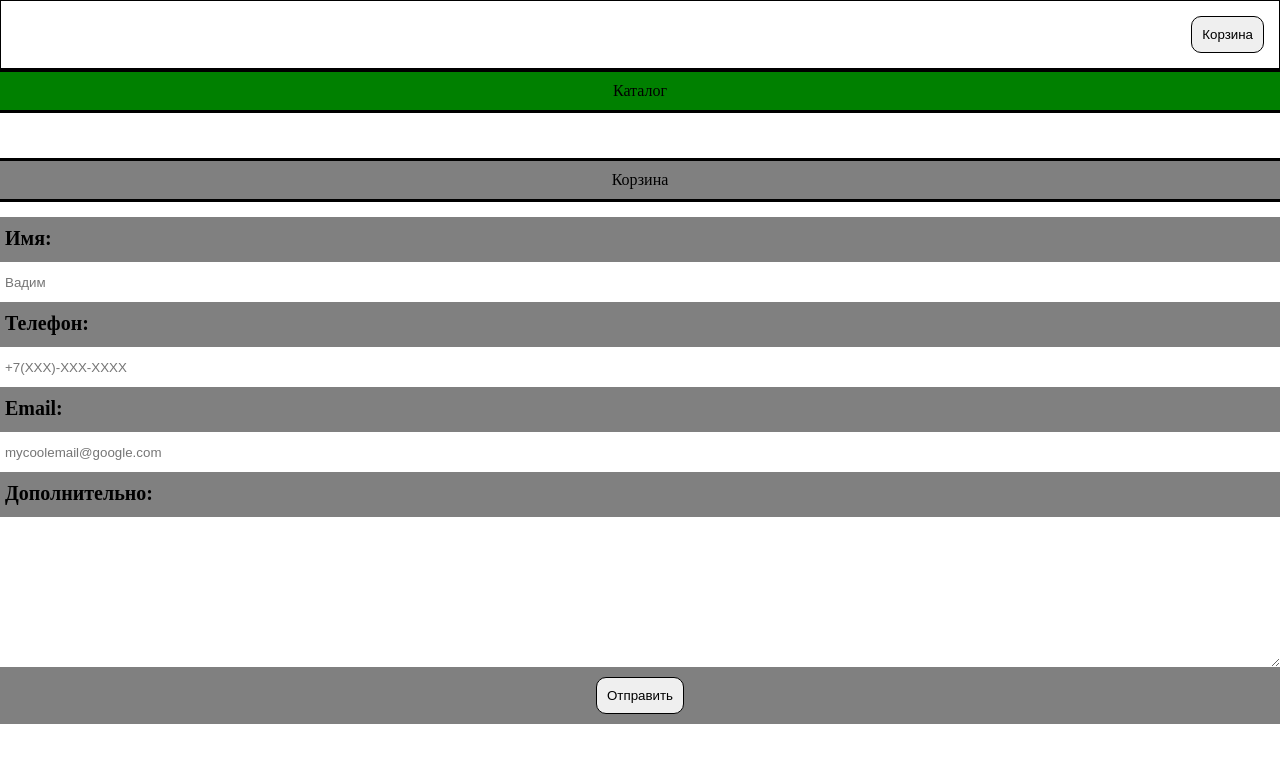
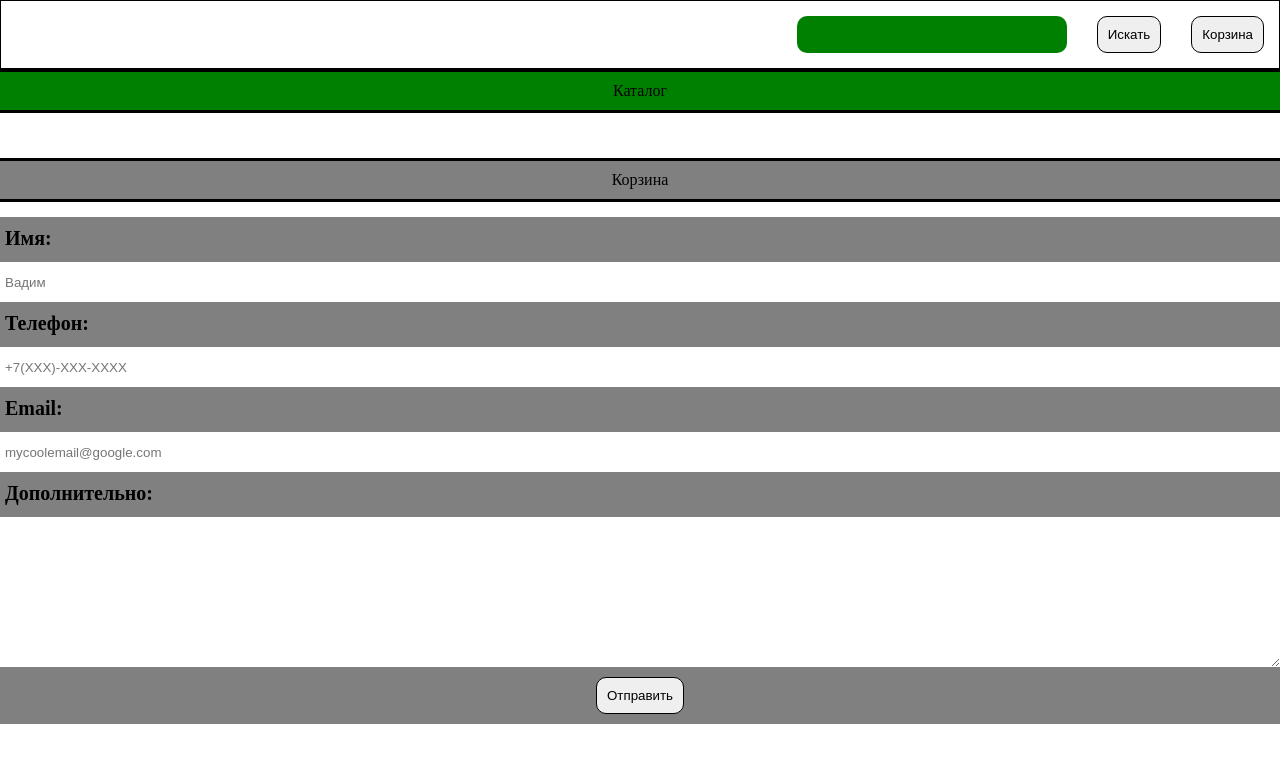
Before and after one commit to karasevvs/JS_level2, a plain HTML site: page index.html in a window 1280 px wide. Drawn offline with Linux system fonts and the light colour scheme; no server answers.

Commit message:
правка

```diff
--- a/index.html
+++ b/index.html
@@ -9,6 +9,8 @@
 
 <body>
     <header>
+        <input type="text" class="goods-search" />
+        <button type="button" class="search-button">Искать</button>
         <button class="cart-button" type="button">Корзина</button>
     </header>
     <main>
--- a/style.css
+++ b/style.css
@@ -7,17 +7,29 @@ header {
   border: 1px solid black;
 }
 
-.cart-button {
+.cart-button,
+.search-button {
   border: 1px solid black;
   border-radius: 10px;
   padding: 10px;
   margin: 15px 15px;
 }
 
-.cart-button:hover {
+.cart-button:hover,
+.search-button:hover {
   background: green;
   border: 3px solid black;
   cursor: pointer;
+}
+
+.goods-search {
+  width: 250px;
+  margin: 15px 20px 15px 0;
+  border-radius: 10px;
+  padding: 10px;
+  margin: 15px 15px;
+  outline: none;
+  background: green
 }
 
 .goods-list {
```
